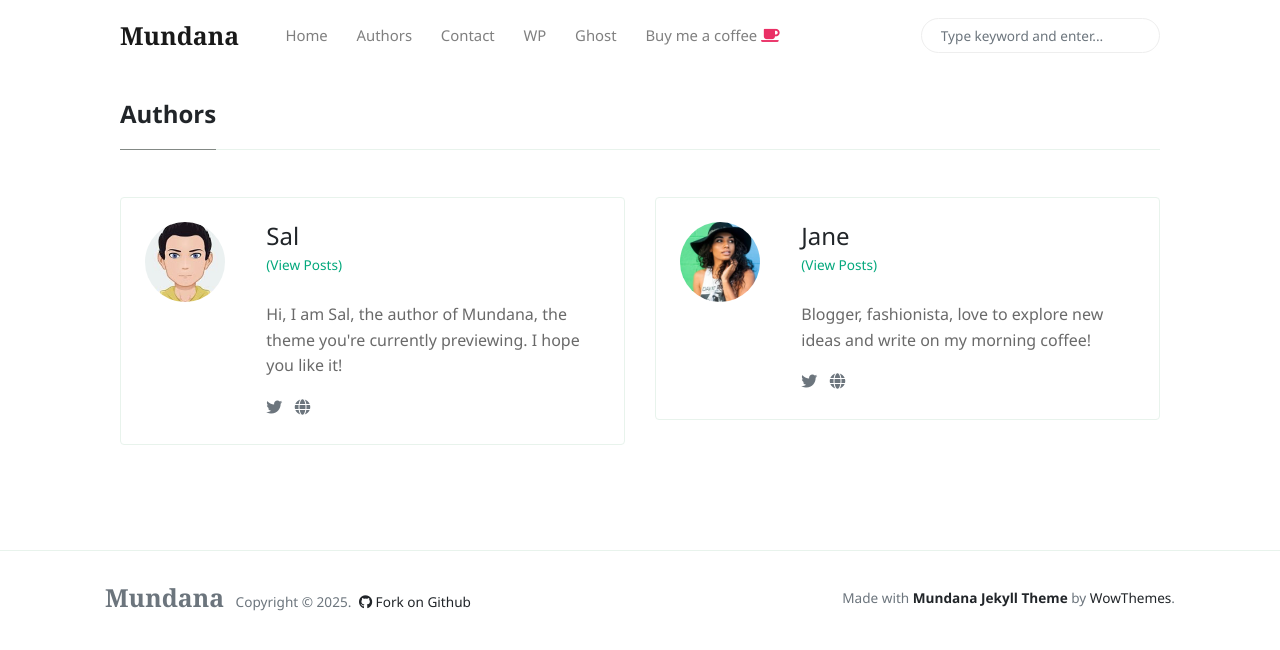
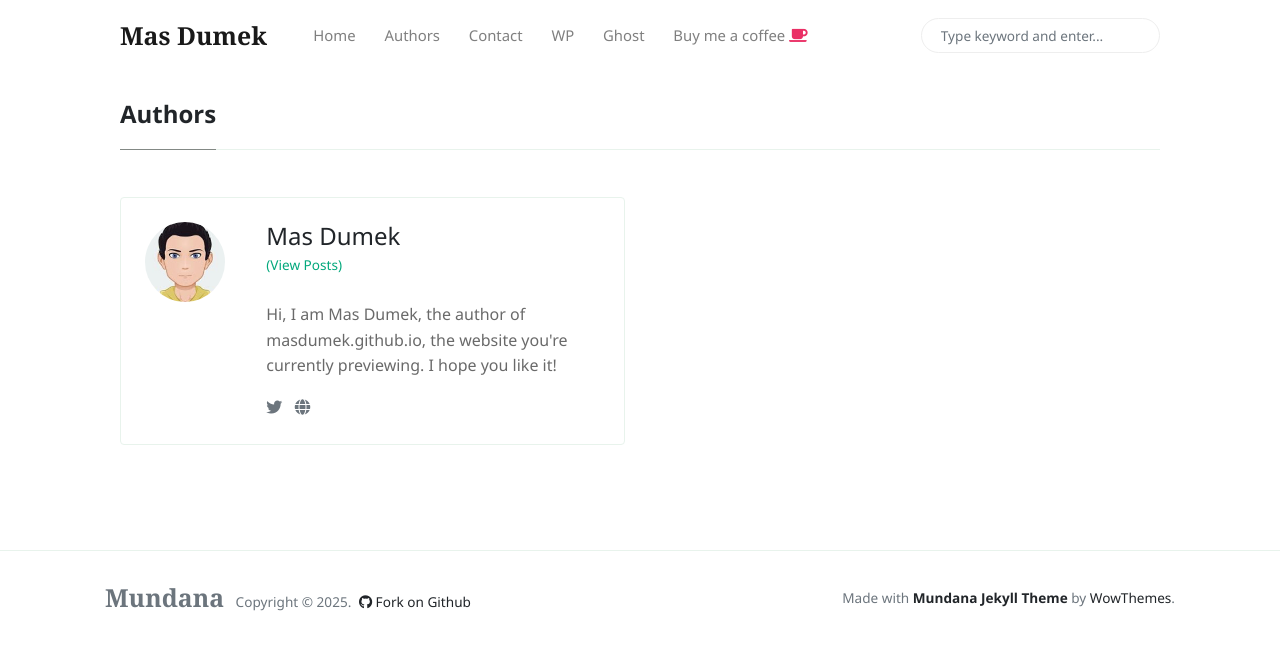
Before and after one commit to masdumek/masdumek.github.io, a Jekyll site: the page built from _pages/authors-list.html, in a window 1280 px wide. Shown: the top 650 px of the page. Built offline with Jekyll 4.4.1, drawn with Linux system fonts in a browser that asks for light colours; nearby versions of some CDN libraries.

Commit message:
Update _config.yml

```diff
--- a/_config.yml
+++ b/_config.yml
@@ -1,11 +1,11 @@
 # Site
-name: 'Mundana'
+name: 'Mas Dumek'
 description: 'Mundana is a free Jekyll theme for awesome people like you, Medium like.'
 logo: 'assets/images/logo.png'
 favicon: 'assets/images/favicon.ico'
-baseurl: '/mundana-theme-jekyll'
+baseurl: ''
 disqus: 'demowebsite'
-email: 'wowthemesnet@gmail.com'
+email: 'masdumek@gmail.com'
 mailchimp-list: 'https://wowthemes.us11.list-manage.com/subscribe/post?u=8aeb20a530e124561927d3bd8&amp;id=8c3d2d214b'
 
 include: ["_pages"]
@@ -20,19 +20,11 @@ plugins:
 
 authors:
     sal:
-      name:           Sal
-      site:           https://www.wowthemes.net
+      name:           Mas Dumek
+      site:           https://masdumek.github.io
       avatar:         /assets/images/avatar1.jpg
-      bio:            "Hi, I am Sal, the author of Mundana, the theme you're currently previewing. I hope you like it!"
+      bio:            "Hi, I am Mas Dumek, the author of masdumek.github.io, the website you're currently previewing. I hope you like it!"
       email:          wowthemesnet@gmail.com
-      twitter:        https://twitter.com/wowthemesnet
-
-    jane:
-      name:           Jane
-      site:           https://www.wowthemes.net
-      avatar:         /assets/images/avatar2.jpg
-      bio:            "Blogger, fashionista, love to explore new ideas and write on my morning coffee!"
-      email:          fakemail@gmail.com
       twitter:        https://twitter.com/wowthemesnet
 
 # Defaults
```
